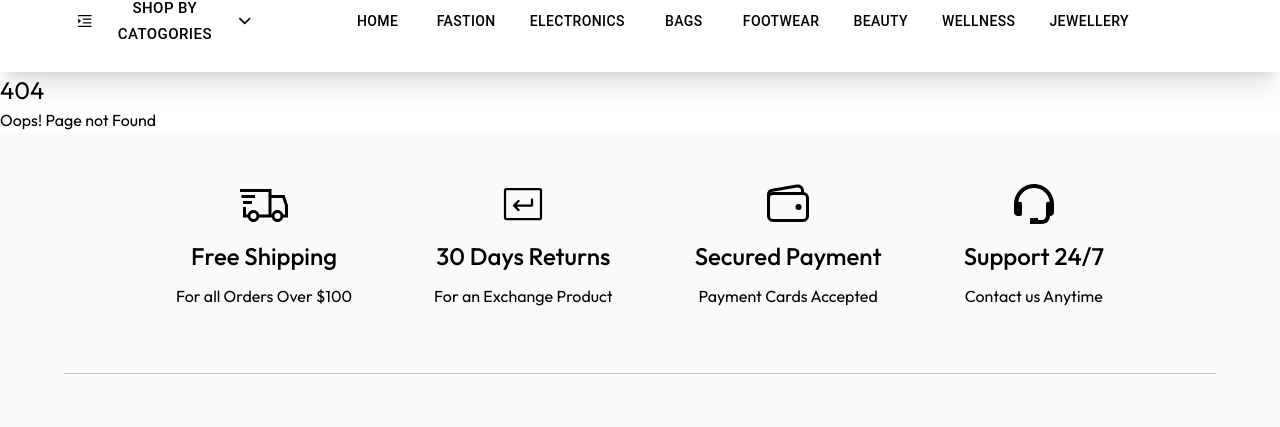
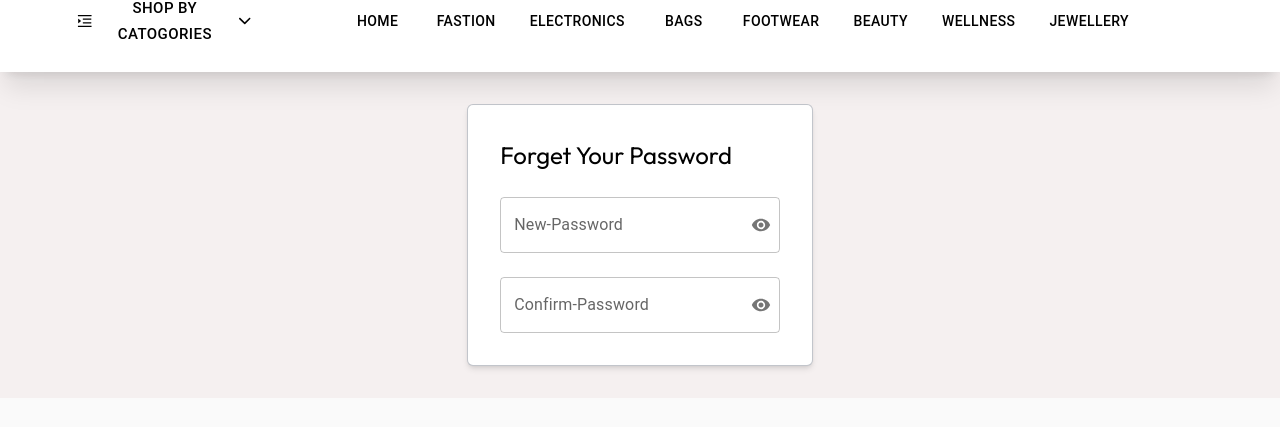
Before and after one commit to Raahul423/react-node-ecommerce, a React (Vite) app in the folder Frontend/: page /update-password in a window 1280 px wide. Shown: the part 330-757 px from the top of the page. Built offline with nearby package versions, Linux system fonts and the light colour scheme; a web font is replaced by a local one.

Commit message:
adding new page update password

```diff
--- a/Frontend/src/App.jsx
+++ b/Frontend/src/App.jsx
@@ -15,6 +15,7 @@ import YourCart from './Pages/YourCart'
 import YourAccount from './Pages/YourAccount'
 import ScrollComponent from './Components/ScrolltoTop/ScrollComponent'
 import ForgotPassword from './Pages/ForgotPassword'
+import Newpassword from './Pages/Newpassword'
 
 function App() {
   const location = useLocation();
@@ -37,6 +38,7 @@ function App() {
             <Route path='/cart' element={<YourCart />} />
             <Route path='/myaccount' element={<YourAccount />} />
             <Route path='/forgot-password' element={<ForgotPassword />} />
+            <Route path='/update-password' element={<Newpassword/>} />
             <Route path='*' element={<NotFound />} />
           </Routes>
           {location.pathname !== "*" && <Footer />}
--- a/Frontend/src/Components/Login/LoginComponent.jsx
+++ b/Frontend/src/Components/Login/LoginComponent.jsx
@@ -66,7 +66,6 @@ const LoginComponent = () => {
                 autoComplete="off"
 
             >
-
                 <FormControl variant="outlined">
                     <InputLabel htmlFor="outlined-adornment-password">Password</InputLabel>
                     <OutlinedInput
--- /dev/null
+++ b/Frontend/src/Components/Newpassword/Newgeneratepassword.jsx
@@ -0,0 +1,76 @@
+import { Box, FormControl, IconButton, InputAdornment, InputLabel, OutlinedInput } from '@mui/material';
+import React, { useState } from 'react'
+import { MdVisibility, MdVisibilityOff } from 'react-icons/md';
+
+const Newgeneratepassword = () => {
+    const [showPassword, setShowPassword] = useState();
+    const [ConfirmPassword, setConfirmPassword] = useState();
+    return (
+        <section className='w-[30%] m-auto py-8'>
+            <div className='p-8 gap-6 flex flex-col border-1 border-gray-700/30 shadow-md rounded-md  bg-white my-container'>
+                <h1>Forget Your Password</h1>
+                <Box
+                    component="form"
+                    noValidate
+                    autoComplete="off"
+
+
+                >
+                    <FormControl variant="outlined">
+                        <InputLabel htmlFor="outlined-adornment-password">New-Password</InputLabel>
+                        <OutlinedInput
+                            name='password'
+                            id="outlined-adornment-password"
+                            type={showPassword ? 'text' : 'password'}
+                            endAdornment={
+                                <InputAdornment position="end">
+                                    <IconButton className='!text-xl'
+                                        onClick={() => setShowPassword(!showPassword)}
+                                        edge="end"
+                                    >
+                                        {showPassword ? <MdVisibilityOff /> : <MdVisibility />}
+                                    </IconButton>
+                                </InputAdornment>
+                            }
+                            label="Password"
+                        />
+                    </FormControl>
+
+                </Box>
+
+                <Box
+                    component="form"
+                    noValidate
+                    autoComplete="off"
+
+
+                >
+                    <FormControl variant="outlined">
+                        <InputLabel htmlFor="outlined-adornment-password">Confirm-Password</InputLabel>
+                        <OutlinedInput
+                            name='password'
+                            id="outlined-adornment-password"
+                            type={ConfirmPassword ? 'text' : 'password'}
+                            endAdornment={
+                                <InputAdornment position="end">
+                                    <IconButton className='!text-xl'
+                                        onClick={() => setConfirmPassword(!ConfirmPassword)}
+                                        edge="end"
+                                    >
+                                        {ConfirmPassword ? <MdVisibilityOff /> : <MdVisibility />}
+                                    </IconButton>
+                                </InputAdornment>
+                            }
+                            label="Password"
+                        />
+                    </FormControl>
+
+                </Box>
+            </div>
+
+
+        </section>
+    )
+}
+
+export default Newgeneratepassword
--- a/Frontend/src/Components/OtpSection/OtpComponent.jsx
+++ b/Frontend/src/Components/OtpSection/OtpComponent.jsx
@@ -9,14 +9,14 @@ const OtpComponent = () => {
 
 
     const handleChange = (e, index) => {
-        const value = e.target.value;
-        if (!/^[0-9]?$/.test(value)) return;
+        const val = e.target.value;
+        if (!/^[0-9]?$/.test(val)) return;
 
         const newOtp = [...otp];
-        newOtp[index] = value;
+        newOtp[index] = val;
         setOtp(newOtp);
 
-        if (value && index < 5) {
+        if (val && index < 5) {
             inputRefs.current[index + 1].focus();
         }
     };
--- /dev/null
+++ b/Frontend/src/Pages/Newpassword.jsx
@@ -0,0 +1,12 @@
+import React from 'react'
+import Newgeneratepassword from '../Components/Newpassword/Newgeneratepassword'
+
+const Newpassword = () => {
+  return (
+    <section className='bg-[#f5f0f0]'>
+        <Newgeneratepassword/>
+    </section>
+  )
+}
+
+export default Newpassword
--- a/Frontend/src/index.css
+++ b/Frontend/src/index.css
@@ -245,3 +245,7 @@ background-color: #ff5252;
   border-radius: 10px;
   gap: 16px;
 }
+.css-113d811-MuiFormLabel-root-MuiInputLabel-root.Mui-focused{
+  background-color: white !important;
+  padding: 0px 5px 0 0;
+}
```
